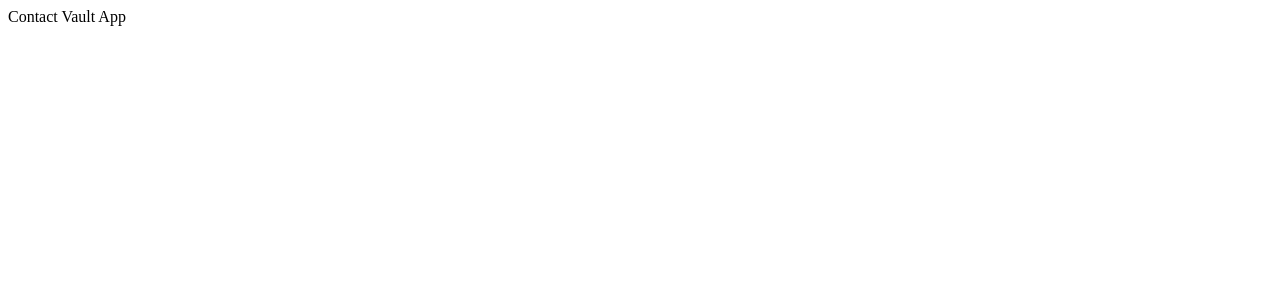
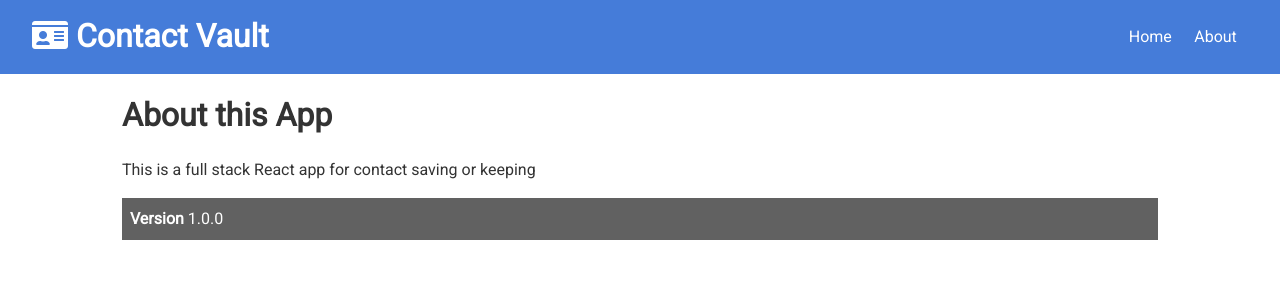
Before and after one commit to kuyabasit/contact-vault, a React (Create React App) app in the folder client/: page /about in a window 1280 px wide. Shown: the top 300 px of the page. Built offline with nearby package versions, Linux system fonts and the light colour scheme; the HTML template or start-up script is replaced by a standard one.

Commit message:
navbar and router setup

```diff
--- a/client/public/index.html
+++ b/client/public/index.html
@@ -8,10 +8,11 @@
     <meta name="theme-color" content="#000000" />
     <meta name="description" content="Web site created using create-react-app" />
     <link rel="apple-touch-icon" href="%PUBLIC_URL%/logo192.png" />
-
+    <link rel="stylesheet" href="https://use.fontawesome.com/releases/v5.15.3/css/all.css"
+      integrity="sha384-SZXxX4whJ79/gErwcOYf+zWLeJdY/qpuqC4cAa9rOGUstPomtqpuNWT9wdPEn2fk" crossorigin="anonymous">
     <link rel="manifest" href="%PUBLIC_URL%/manifest.json" />
 
-    <title>Contact Vault</title>
+    <title>Contact Vault | A Vault of your contacts</title>
   </head>
 
   <body>
--- a/client/src/App.css
+++ b/client/src/App.css
@@ -0,0 +1,414 @@
+@import url('https://fonts.googleapis.com/css?family=Roboto');
+
+/* Global Styles */
+:root {
+  --primary-color: #316ed5;
+  --dark-color: #616161;
+  --light-color: #f4f4f4;
+  --danger-color: #dc3545;
+  --success-color: #28a745;
+}
+
+* {
+  box-sizing: border-box;
+  margin: 0;
+  padding: 0;
+}
+
+body {
+  font-family: 'Roboto', sans-serif;
+  font-size: 1rem;
+  line-height: 1.6;
+  background-color: #fff;
+  color: #333;
+}
+
+a {
+  color: var(--primary-color);
+  text-decoration: none;
+}
+
+a:hover {
+  color: #666;
+}
+
+ul {
+  list-style: none;
+}
+
+img {
+  width: 100%;
+}
+
+/* Utilities */
+.container {
+  max-width: 1100px;
+  margin: auto;
+  overflow: hidden;
+  padding: 0 2rem;
+}
+
+/* Text Styles*/
+.x-large {
+  font-size: 4rem;
+  line-height: 1.2;
+  margin-bottom: 1rem;
+}
+
+.large {
+  font-size: 3rem;
+  line-height: 1.2;
+  margin-bottom: 1rem;
+}
+
+.lead {
+  font-size: 1.5rem;
+  margin-bottom: 1rem;
+}
+
+.text-center {
+  text-align: center;
+}
+
+.text-primary {
+  color: var(--primary-color);
+}
+
+.text-dark {
+  color: var(--dark-color);
+}
+
+.text-success {
+  color: var(--success-color);
+}
+
+.text-danger {
+  color: var(--danger-color);
+}
+
+.text-center {
+  text-align: center;
+}
+
+.text-right {
+  text-align: right;
+}
+
+.text-left {
+  text-align: left;
+}
+
+/* Center All */
+.all-center {
+  display: flex;
+  flex-direction: column;
+  width: 100%;
+  margin: auto;
+  justify-content: center;
+  align-items: center;
+  text-align: center;
+}
+
+/* Cards */
+.card {
+  padding: 1rem;
+  border: #ccc 1px dotted;
+  margin: 0.7rem 0;
+}
+
+/* List */
+.list {
+  margin: 0.5rem 0;
+}
+
+.list li {
+  padding-bottom: 0.3rem;
+}
+
+/* Padding */
+.p {
+  padding: 0.5rem;
+}
+.p-1 {
+  padding: 1rem;
+}
+.p-2 {
+  padding: 2rem;
+}
+.p-3 {
+  padding: 3rem;
+}
+.py {
+  padding: 0.5rem 0;
+}
+.py-1 {
+  padding: 1rem 0;
+}
+.py-2 {
+  padding: 2rem 0;
+}
+.py-3 {
+  padding: 3rem 0;
+}
+
+/* Margin */
+.m {
+  margin: 0.5rem;
+}
+.m-1 {
+  margin: 1rem;
+}
+.m-2 {
+  margin: 2rem;
+}
+.m-3 {
+  margin: 3rem;
+}
+.my {
+  margin: 0.5rem 0;
+}
+.my-1 {
+  margin: 1rem 0;
+}
+.my-2 {
+  margin: 2rem 0;
+}
+.my-3 {
+  margin: 3rem 0;
+}
+
+/* Grid */
+.grid-2 {
+  display: grid;
+  grid-template-columns: repeat(2, 1fr);
+  grid-gap: 1rem;
+}
+
+.grid-3 {
+  display: grid;
+  grid-template-columns: repeat(3, 1fr);
+  grid-gap: 1rem;
+}
+
+.grid-4 {
+  display: grid;
+  grid-template-columns: repeat(4, 1fr);
+  grid-gap: 1rem;
+}
+
+.btn {
+  display: inline-block;
+  background: var(--light-color);
+  color: #333;
+  padding: 0.4rem 1.3rem;
+  font-size: 1rem;
+  border: none;
+  cursor: pointer;
+  margin-right: 0.5rem;
+  transition: opacity 0.2s ease-in;
+  outline: none;
+}
+
+.btn-link {
+  background: none;
+  padding: 0;
+  margin: 0;
+}
+
+.btn-block {
+  display: block;
+  width: 100%;
+}
+
+.btn-sm {
+  font-size: 0.8rem;
+  padding: 0.3rem 1rem;
+  margin-right: 0.2rem;
+}
+
+.badge {
+  display: inline-block;
+  font-size: 0.8rem;
+  padding: 0.2rem 0.7rem;
+  text-align: center;
+  margin: 0.3rem;
+  background: var(--light-color);
+  color: #333;
+  border-radius: 5px;
+}
+
+.alert {
+  padding: 0.7rem;
+  margin: 1rem 0;
+  opacity: 0.9;
+  background: var(--light-color);
+  color: #333;
+}
+
+.btn-primary,
+.bg-primary,
+.badge-primary,
+.alert-primary {
+  background: var(--primary-color);
+  color: #fff;
+}
+
+.btn-light,
+.bg-light,
+.badge-light,
+.alert-light {
+  background: var(--light-color);
+  color: #333;
+}
+
+.btn-dark,
+.bg-dark,
+.badge-dark,
+.alert-dark {
+  background: var(--dark-color);
+  color: #fff;
+}
+
+.btn-danger,
+.bg-danger,
+.badge-danger,
+.alert-danger {
+  background: var(--danger-color);
+  color: #fff;
+}
+
+.btn-success,
+.bg-success,
+.badge-success,
+.alert-success {
+  background: var(--success-color);
+  color: #fff;
+}
+
+.btn-white,
+.bg-white,
+.badge-white,
+.alert-white {
+  background: #fff;
+  color: #333;
+  border: #ccc solid 1px;
+}
+
+.btn:hover {
+  opacity: 0.8;
+}
+
+.bg-light,
+.badge-light {
+  border: #ccc solid 1px;
+}
+
+.round-img {
+  border-radius: 50%;
+}
+
+/* Forms */
+input {
+  margin: 1.2rem 0;
+}
+
+.form-text {
+  display: block;
+  margin-top: 0.3rem;
+  color: #888;
+}
+
+input[type='text'],
+input[type='email'],
+input[type='password'],
+input[type='date'],
+select,
+textarea {
+  display: block;
+  width: 100%;
+  padding: 0.4rem;
+  font-size: 1.2rem;
+  border: 1px solid #ccc;
+}
+
+input[type='submit'],
+button {
+  font: inherit;
+}
+
+table th,
+table td {
+  padding: 1rem;
+  text-align: left;
+}
+
+table th {
+  background: var(--light-color);
+}
+
+/* Navbar */
+.navbar {
+  display: flex;
+  justify-content: space-between;
+  align-items: center;
+  padding: 0.7rem 2rem;
+  z-index: 1;
+  width: 100%;
+  opacity: 0.9;
+  margin-bottom: 1rem;
+}
+
+.navbar ul {
+  display: flex;
+}
+
+.navbar a {
+  color: #fff;
+  padding: 0.45rem;
+  margin: 0 0.25rem;
+}
+
+.navbar a:hover {
+  color: var(--light-color);
+}
+
+.navbar .welcome span {
+  margin-right: 0.6rem;
+}
+
+/* Mobile Styles */
+@media (max-width: 700px) {
+  .hide-sm {
+    display: none;
+  }
+
+  .grid-2,
+  .grid-3,
+  .grid-4 {
+    grid-template-columns: 1fr;
+  }
+
+  /* Text Styles */
+  .x-large {
+    font-size: 3rem;
+  }
+
+  .large {
+    font-size: 2rem;
+  }
+
+  .lead {
+    font-size: 1rem;
+  }
+
+  /* Navbar */
+  .navbar {
+    display: block;
+    text-align: center;
+  }
+
+  .navbar ul {
+    text-align: center;
+    justify-content: center;
+  }
+}
--- a/client/src/App.js
+++ b/client/src/App.js
@@ -1,7 +1,24 @@
+import React, { Fragment } from 'react';
+import { BrowserRouter as Router, Route, Switch } from 'react-router-dom';
+import Home from './components/pages/Home';
+import About from './components/pages/About';
+import Navbar from './components/layout/Navbar';
 import './App.css';
 
 const App = () => {
-  return <div className='App'>Contact Vault App</div>;
+  return (
+    <Router>
+      <Fragment className='App'>
+        <Navbar />
+        <div className='container'>
+          <Switch>
+            <Route exact path='/' component={Home} />
+            <Route exact path='/about' component={About} />
+          </Switch>
+        </div>
+      </Fragment>
+    </Router>
+  );
 };
 
 export default App;
--- /dev/null
+++ b/client/src/components/layout/Navbar.js
@@ -0,0 +1,30 @@
+import React from 'react';
+import PropTypes from 'prop-types';
+import { Link } from 'react-router-dom';
+
+const Navbar = ({ title, icon }) => {
+  return (
+    <div className='navbar bg-primary'>
+      <h1>
+        <i className={icon} /> {title}
+      </h1>
+      <ul>
+        <li>
+          <Link to='/'>Home</Link>
+          <Link to='/about'>About</Link>
+        </li>
+      </ul>
+    </div>
+  );
+};
+Navbar.propTypes = {
+  title: PropTypes.string.isRequired,
+  icon: PropTypes.string,
+};
+
+Navbar.defaultProps = {
+  title: 'Contact Vault',
+  icon: 'fas fa-id-card',
+};
+
+export default Navbar;
--- /dev/null
+++ b/client/src/components/pages/About.js
@@ -0,0 +1,17 @@
+import React from 'react';
+
+const About = () => {
+  return (
+    <div>
+      <h1>About this App</h1>
+      <p className='my-1'>
+        This is a full stack React app for contact saving or keeping
+      </p>
+      <p className='bg-dark p'>
+        <strong>Version</strong> 1.0.0
+      </p>
+    </div>
+  );
+};
+
+export default About;
--- /dev/null
+++ b/client/src/components/pages/Home.js
@@ -0,0 +1,11 @@
+import React from 'react';
+
+const Home = () => {
+  return (
+    <div>
+      <h1>Home</h1>
+    </div>
+  );
+};
+
+export default Home;
```
